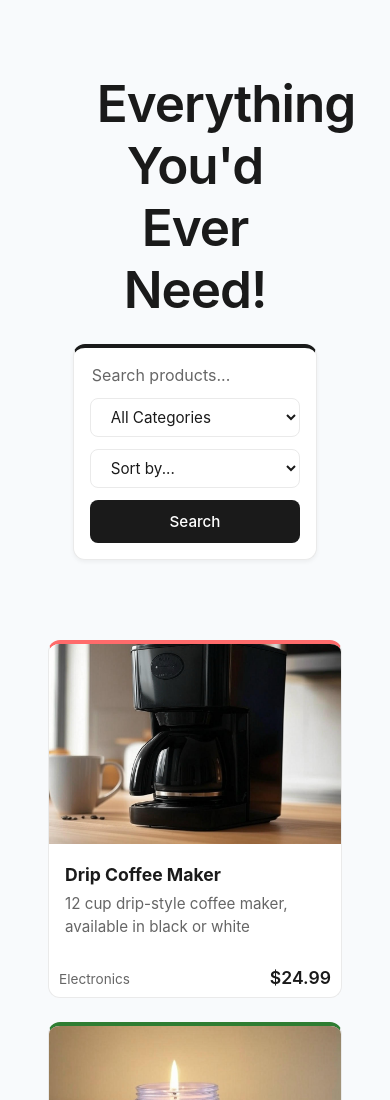
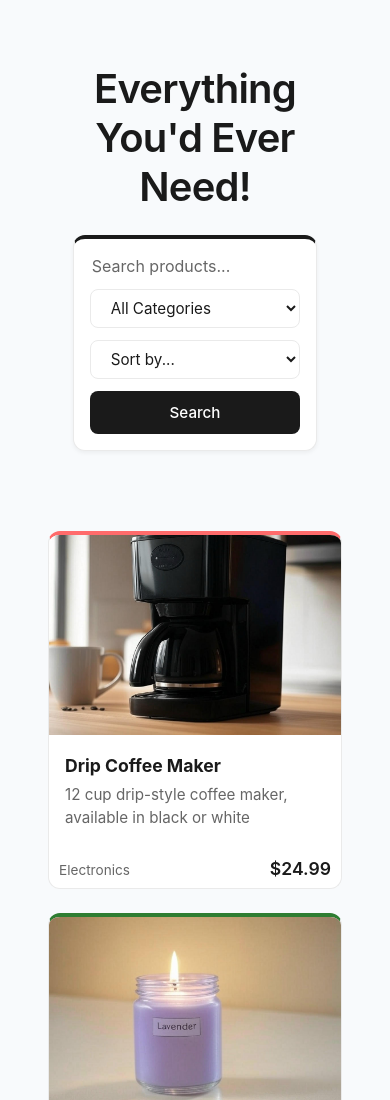
Before and after one commit to Teebtong/Shopping-Webpage, a plain HTML site: page index.html in a window 390 px wide. Shown: the top 1100 px of the page. Drawn offline with Linux system fonts and the light colour scheme.

Commit message:
Centered title for mobile

```diff
--- a/style.css
+++ b/style.css
@@ -192,9 +192,18 @@ img {
     padding: 24px 24px 0 24px;
     letter-spacing: -0.02em;
     width: 100%;
-    max-width: 75vw;  /* Changed from 50vw to 75vw */
+    max-width: 75vw;
     margin-left: auto;
     margin-right: auto;
+}
+
+@media screen and (max-width: 768px) {
+    .page-title {
+        font-size: 2.5rem;
+        padding: 16px 16px 0 16px;
+        max-width: 100%;
+        margin: 0 auto 24px;
+    }
 }
 
 .sort-dropdown {
```
